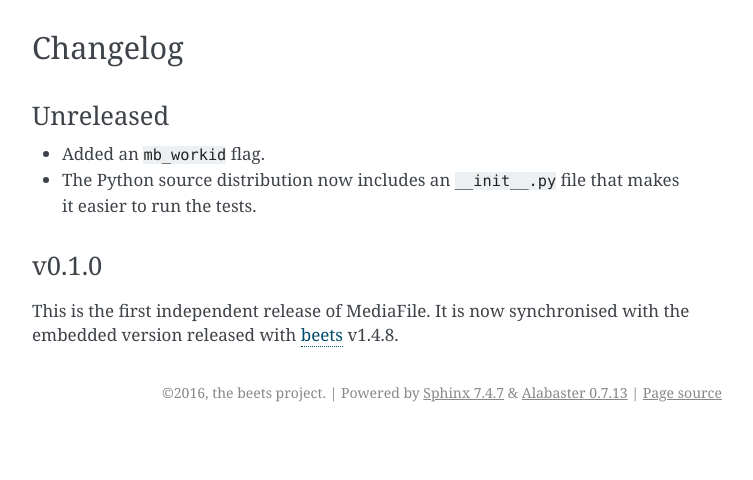
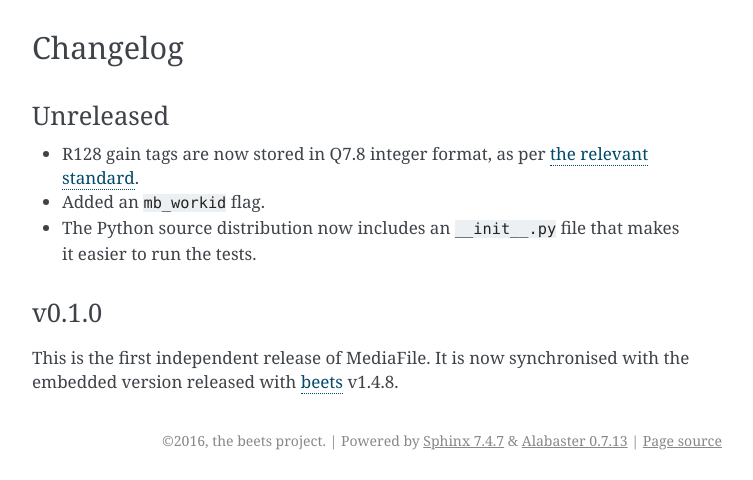
Before and after one commit to beetbox/mediafile, a Sphinx documentation site: the page built from docs/index.rst, in a window 1280 px wide and 900 px high, scrolled down 1896 px, cut to the strip 420-900 px from the top of the window. Shown: the whole strip, without its empty margins (388-1141 px from the left). Built offline with Sphinx 7.4.7, drawn with Linux system fonts in a browser that asks for light colours; before the commit the page ends 2748 px from its top, so only the background shows below that.

Commit message:
Changelog for #16

```diff
--- a/docs/index.rst
+++ b/docs/index.rst
@@ -103,9 +103,13 @@ Changelog
 Unreleased
 ''''''''''
 
+- R128 gain tags are now stored in Q7.8 integer format, as per
+  `the relevant standard`_.
 - Added an ``mb_workid`` flag.
 - The Python source distribution now includes an ``__init__.py`` file that
   makes it easier to run the tests.
+
+.. _the relevant standard: https://tools.ietf.org/html/rfc7845.html#page-25
 
 v0.1.0
 ''''''
```
